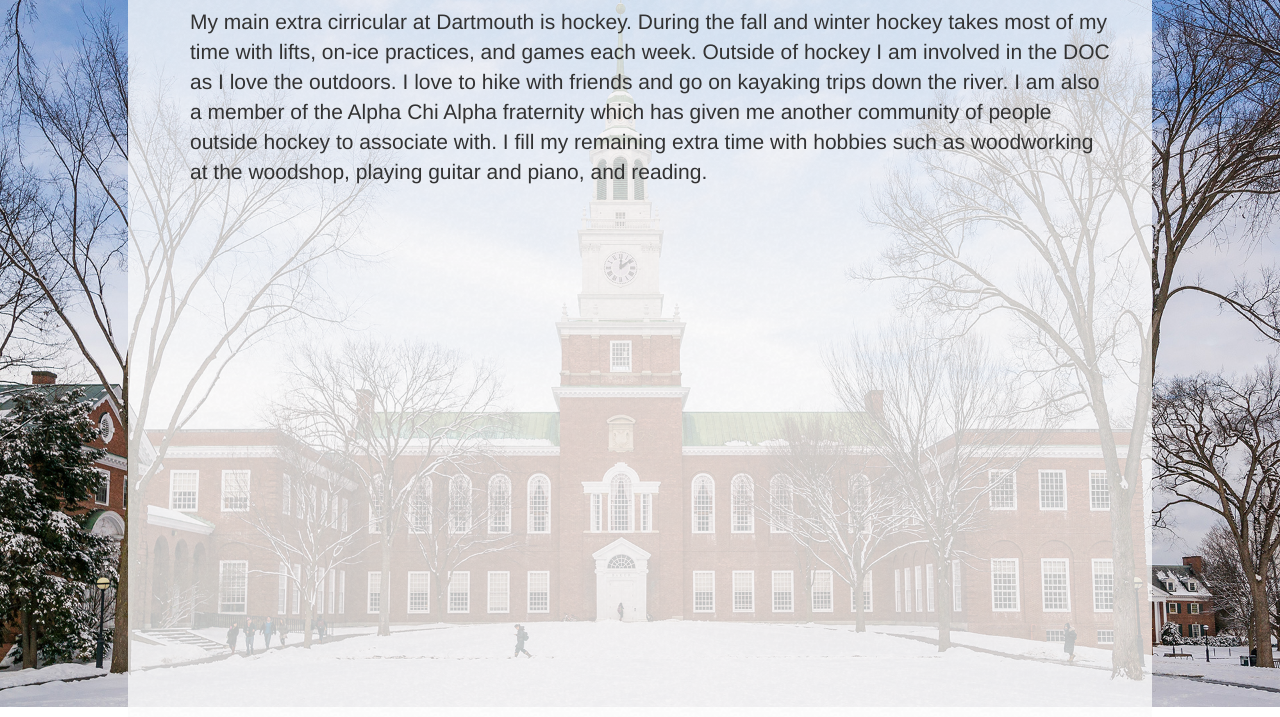
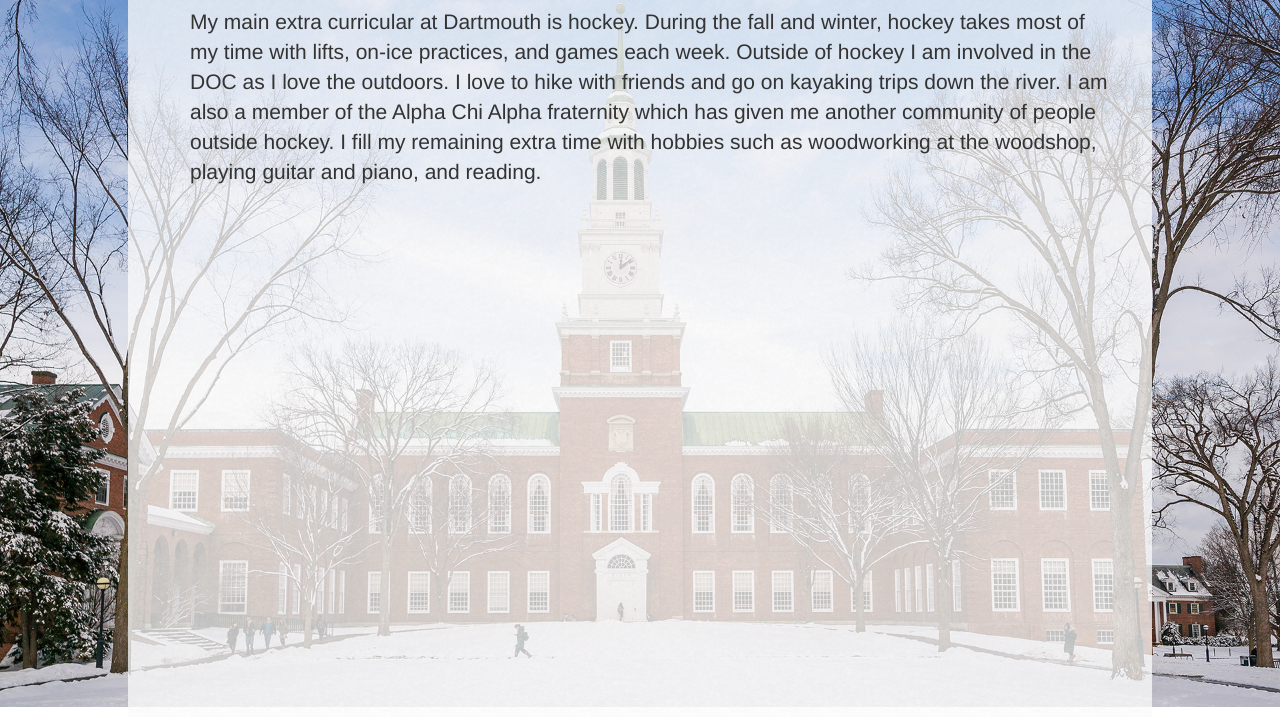
Before and after one commit to rblank96/ryanblankemeier.me, a plain HTML site: page bio.html in a window 1280 px wide. Shown: the part 93-810 px from the top of the page. Drawn offline with Linux system fonts and the light colour scheme.

Commit message:
final changes

```diff
--- a/bio.html
+++ b/bio.html
@@ -16,7 +16,7 @@
 
         <div class="container">
           <h1 class="display-4" style="text-align:text-left; padding-left:20px">Extra Curriculars</h1>
-            <p class="lead" style="text-align:text-left; padding-left:20px; padding-bottom:20px">My main extra cirricular at Dartmouth is hockey. During the fall and winter hockey takes most of my time with lifts, on-ice practices, and games each week. Outside of hockey I am involved in the DOC as I love the outdoors. I love to hike with friends and go on kayaking trips down the river. I am also a member of the Alpha Chi Alpha fraternity which has given me another community of people outside hockey to associate with. I fill my remaining extra time with hobbies such as woodworking at the woodshop, playing guitar and piano, and reading.</p>
+            <p class="lead" style="text-align:text-left; padding-left:20px; padding-bottom:20px">My main extra curricular at Dartmouth is hockey. During the fall and winter, hockey takes most of my time with lifts, on-ice practices, and games each week. Outside of hockey I am involved in the DOC as I love the outdoors. I love to hike with friends and go on kayaking trips down the river. I am also a member of the Alpha Chi Alpha fraternity which has given me another community of people outside hockey. I fill my remaining extra time with hobbies such as woodworking at the woodshop, playing guitar and piano, and reading.</p>
 
         </div>
 
```
Also changed, not shown: ex.html (+1 -1 lines).
